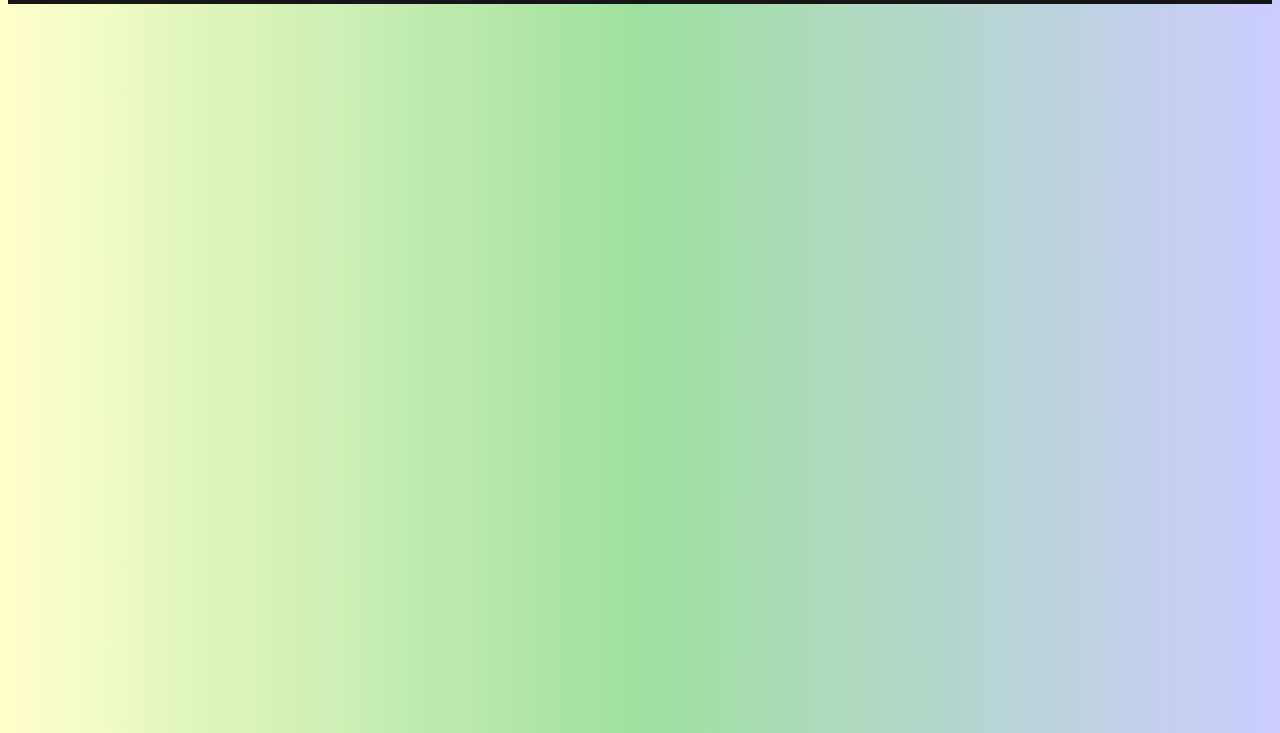
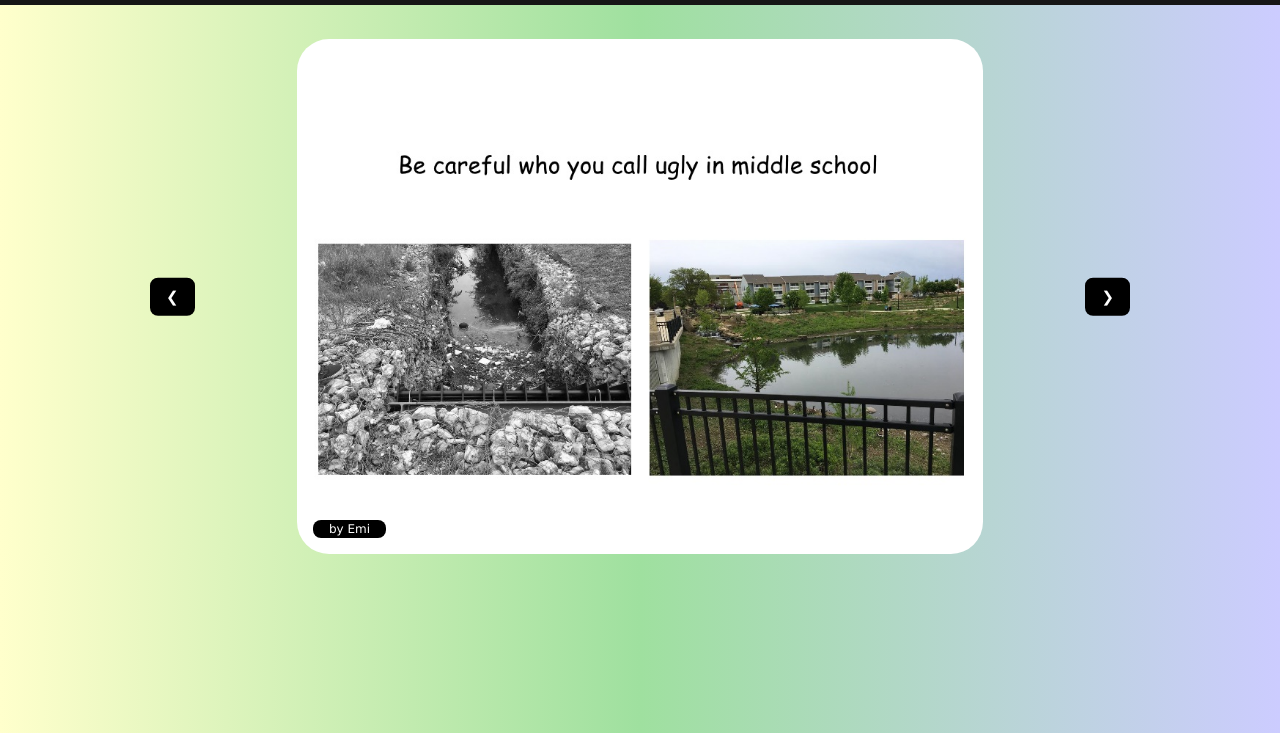
Before and after one commit to EmiCB/boneyardproject, a plain HTML site: page memes.html in a window 1280 px wide. Shown: the part 67-800 px from the top of the page. Drawn offline with nearby package versions, Linux system fonts and the light colour scheme.

Commit message:
Update 3.0
+ aesthetical changes
+ all pages have been updated

```diff
--- a/memes.html
+++ b/memes.html
@@ -6,6 +6,10 @@
 			<link rel="stylesheet" type="text/css" href="main.css">
 
 			<link href="https://fonts.googleapis.com/css?family=Roboto" rel="stylesheet">
+
+			<meta name="viewport" content="width=device-width, initial-scale=1">
+
+			<link rel="stylesheet" href="https://www.w3schools.com/w3css/4/w3.css">
 
 		</head>
 		<body>
@@ -20,6 +24,20 @@
 				</ul>
 			</div>
 
+			<div class="w3-content w3-display-container">
+
+				<div class="w3-display-container mySlides">
+					<img class = "w3-round-xxlarge" src="images/memes/bymeme1.jpg" style="width:100%">
+					<div class="w3-display-bottomleft w3-small w3-container w3-padding-15 w3-margin w3-black w3-round-large">
+					by Emi
+					</div>
+				</div>
+
+				<button class="w3-button w3-display-left w3-black w3-round-large" onclick="plusDivs(-1)">&#10094;</button>
+				<button class="w3-button w3-display-right w3-black w3-round-large" onclick="plusDivs(1)">&#10095;</button>
+
+			</div>
+
 			<script src="slideshow.js"></script>
 
 		</body>
--- a/slideshow.js
+++ b/slideshow.js
@@ -8,10 +8,18 @@ function plusDivs(n) {
 function showDivs(n) {
 	var i;
 	var x = document.getElementsByClassName("mySlides");
-  if (n > x.length) {slideIndex = 1}
-  if (n < 1) {slideIndex = x.length}
+	if (n > x.length) {
+			slideIndex = 1
+		}
+	if (n < 1) {
+			slideIndex = x.length
+		}
 	for (i = 0; i < x.length; i++) {
 		x[i].style.display = "none";
 	}
 	x[slideIndex-1].style.display = "block";
+
+	// auto moving slides
+	// does not work?
+	setTimeout(showDivs, 2000); // Change image every 2 seconds
 }
```
Also changed, not shown: credits.html (+6 -2 lines), drawings.html (+18 -0 lines), index.html (+4 -0 lines), main.css (+5 -4 lines), photos.html (+4 -4 lines), poetry.html (+17 -0 lines). Lines whose indentation alone changed are shown as unchanged.
